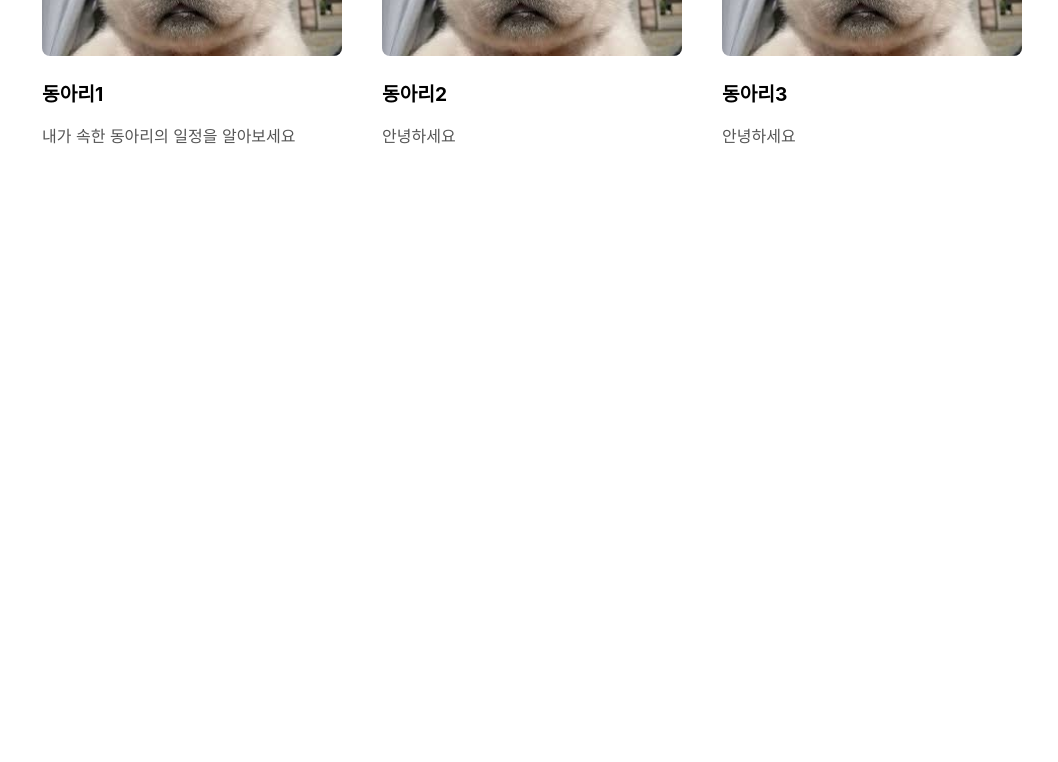
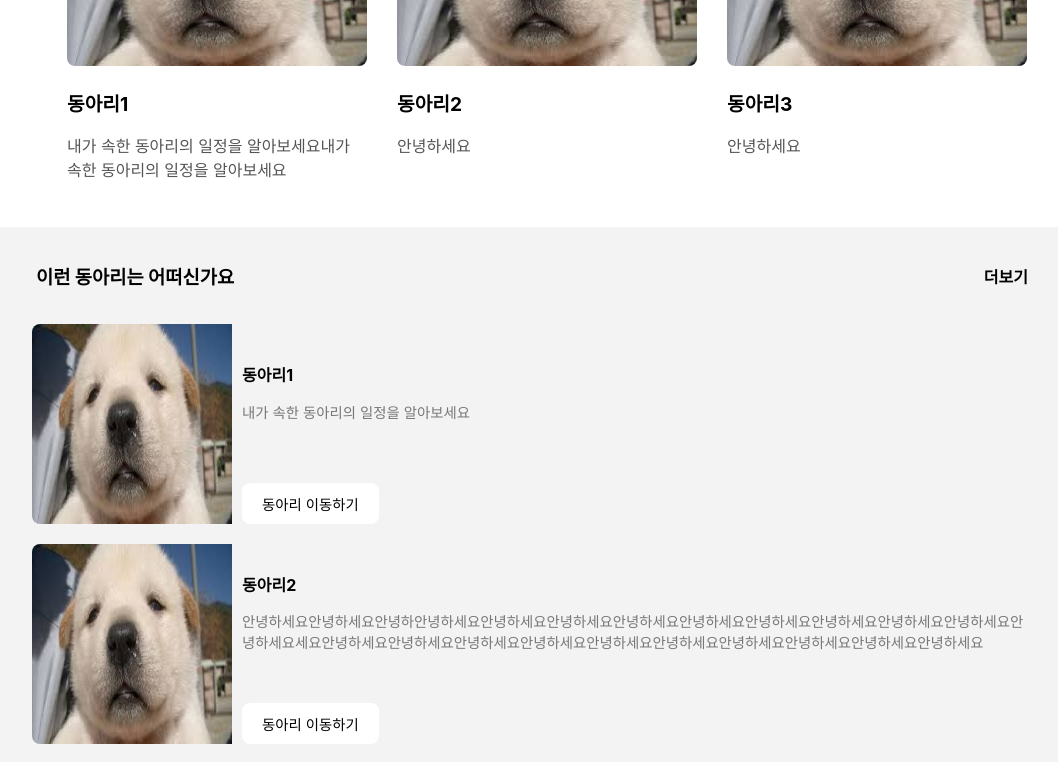
Before and after one commit to milkisZero/MoA, a React (Create React App) app in the folder moa/: page / in a window 1280 px wide. Shown: the part 640-1402 px from the top of the page, without its empty margins (108-1166 px from the left). Before the commit the page ends 800 px from the top, so only its background shows below. Built offline with nearby package versions, Linux system fonts and the light colour scheme.

Commit message:
feat: main - basic listsection

```diff
--- a/moa/src/css/Main.css
+++ b/moa/src/css/Main.css
@@ -52,9 +52,8 @@ header {
 .main-clubs {
     background-color: white;
     width: 300px;
-    height: 200px;
     border-radius: 8px;
-    padding: 20px;
+    padding: 30px 0px 30px 30px;
 }
 
 .main-clubs img {
@@ -73,3 +72,62 @@ header {
     font-size: 1rem;
     color: #555;
 }
+
+.list-section {
+    background-color: #f3f3f3;
+    padding: 0px 20px;
+}
+
+.club-list {
+    max-width: 1000px;
+    margin: 0 auto;
+}
+
+.club-item {
+    margin-bottom: 20px;
+    display: flex;
+    align-items: center;
+    position: relative;
+}
+
+.club-item img {
+    height:200px;
+    width: 200px;
+    border-radius: 8px;
+    padding-right: 10px;
+}
+
+.club-item div   {
+    margin: 0;
+    padding-bottom: 50px;
+}
+
+.club-item h3 {
+    margin: 0;
+    text-align: left;
+    font-size: 1rem;
+}
+
+.club-item p {
+    text-align: left;
+    color: #777;
+    font-size: 0.9rem;
+}
+
+.club-item button {
+    position: absolute;
+    background-color: white;
+    color: black;
+    border: none;
+    border-radius: 8px;
+    padding: 10px 20px;
+    cursor: pointer;
+    font-size: 0.9rem;
+    width: 200;
+    bottom: 0px;
+    left: 210px;
+ }
+
+.club-item button:hover {
+    background-color: #003d82;
+}
--- a/moa/src/pages/Main.js
+++ b/moa/src/pages/Main.js
@@ -12,6 +12,7 @@ function Main() {
                 <p>내가 속한 동아리의 일정을 알아보세요</p>
             </section>
             <MainClubs />
+            <ListSection />
         </div>
     );
 }
@@ -27,7 +28,7 @@ function Header() {
 
 function MainClubs() {
     const list = [
-        { title: '동아리1', info: '내가 속한 동아리의 일정을 알아보세요' },
+        { title: '동아리1', info: '내가 속한 동아리의 일정을 알아보세요내가 속한 동아리의 일정을 알아보세요' },
         { title: '동아리2', info: '안녕하세요' },
         { title: '동아리3', info: '안녕하세요' },
     ];
@@ -45,4 +46,36 @@ function MainClubs() {
     );
 }
 
+function ListSection() {
+    const list = [
+        { title: '동아리1', info: '내가 속한 동아리의 일정을 알아보세요' },
+        {
+            title: '동아리2',
+            info: '안녕하세요안녕하세요안녕하안녕하세요안녕하세요안녕하세요안녕하세요안녕하세요안녕하세요안녕하세요안녕하세요안녕하세요안녕하세요세요안녕하세요안녕하세요안녕하세요안녕하세요안녕하세요안녕하세요안녕하세요안녕하세요안녕하세요안녕하세요',
+        },
+        { title: '동아리3', info: '안녕하세요' },
+    ];
+
+    return (
+        <section className="list-section">
+            <header>
+                <h3>이런 동아리는 어떠신가요</h3>
+                <h4>더보기</h4>
+            </header>
+            <div className="club-list">
+                {list.map((club) => (
+                    <div className="club-item">
+                        <img src={tmp}></img>
+                        <div>
+                            <h3>{club.title}</h3>
+                            <p>{club.info}</p>
+                        </div>
+                        <button>동아리 이동하기</button>
+                    </div>
+                ))}
+            </div>
+        </section>
+    );
+}
+
 export default Main;
```
